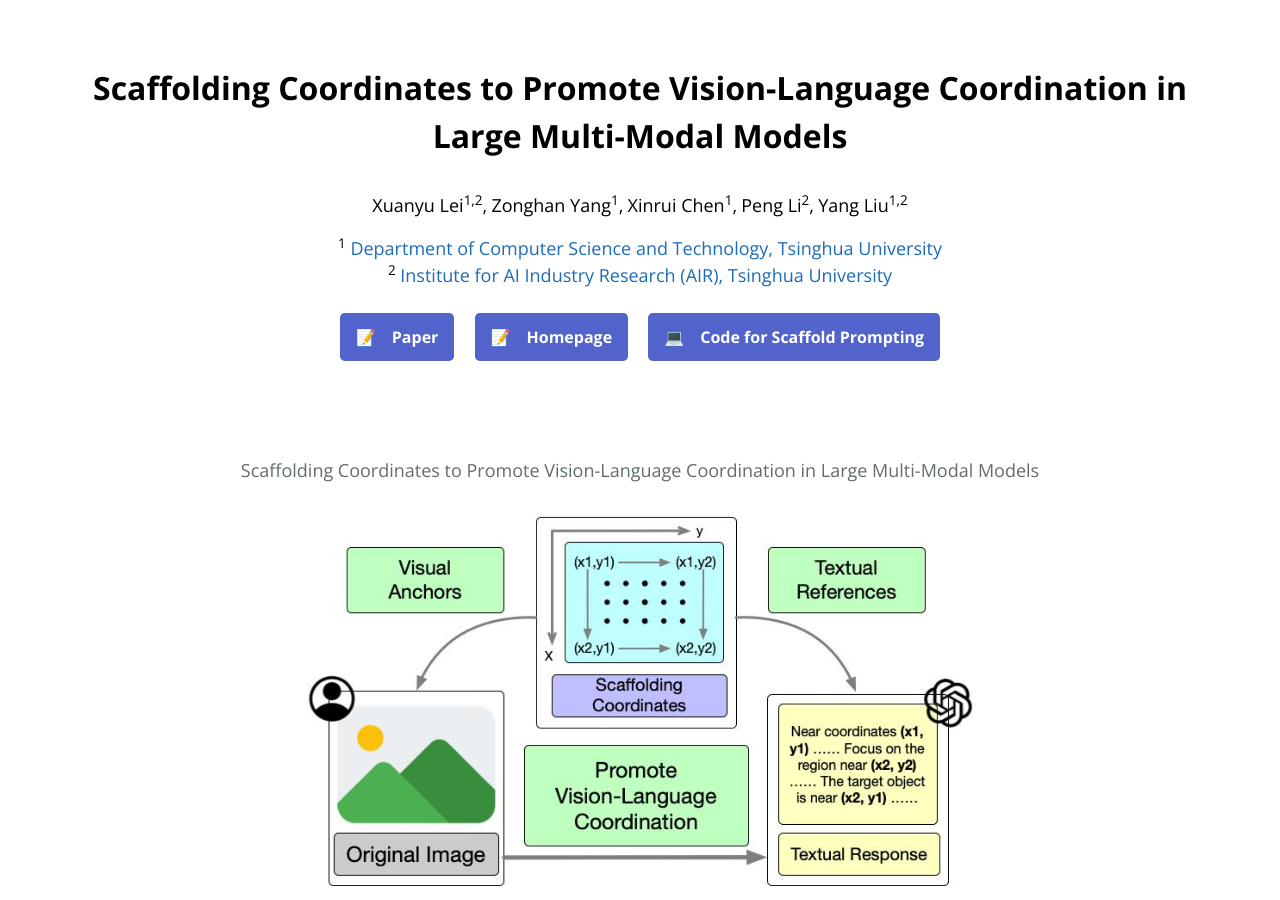
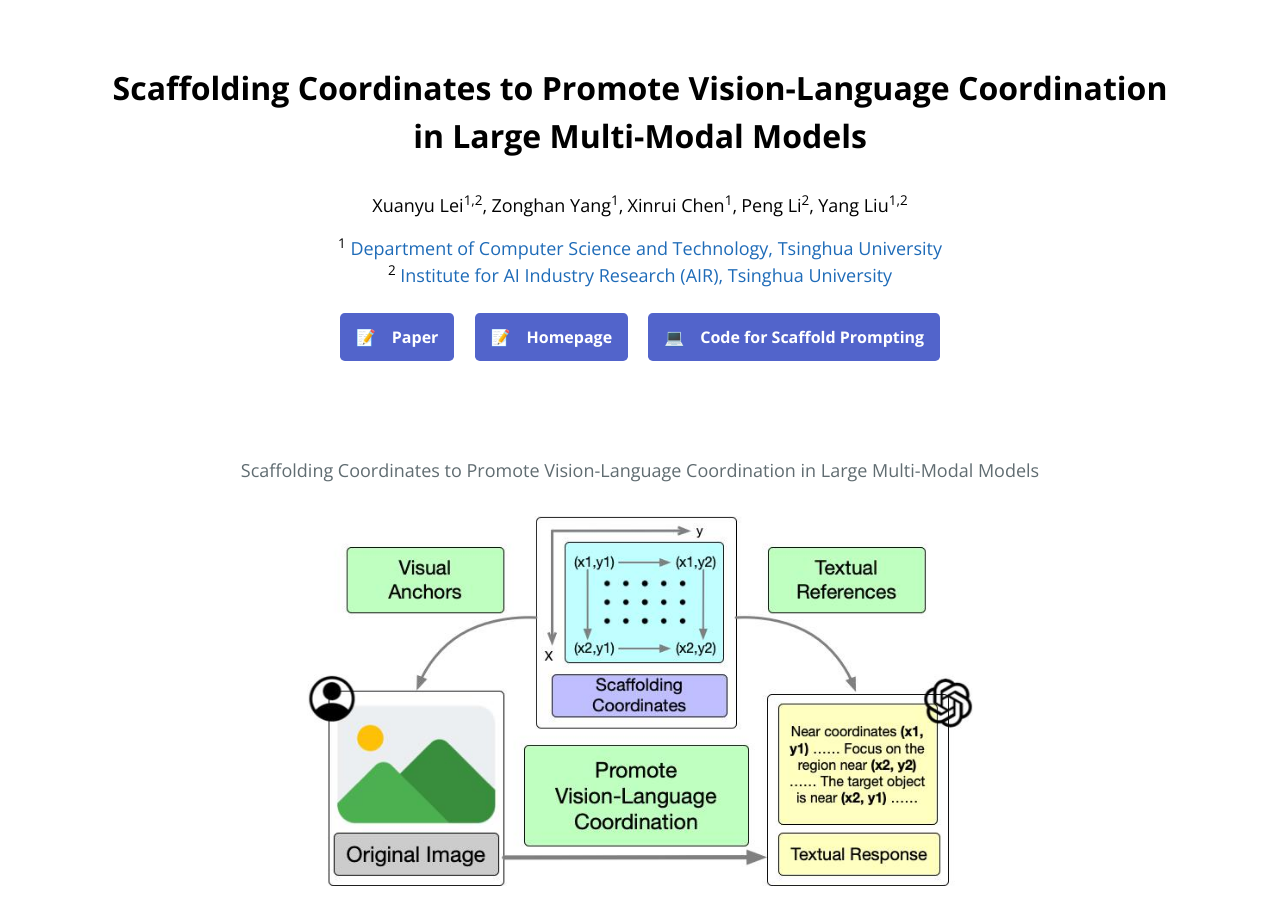
Before and after one commit to leixy20/scaffold_site, a Jekyll site: the page built from index.md, in a window 1280 px wide and 900 px high. Built offline with Jekyll 4.4.1, drawn with Linux system fonts in a browser that asks for light colours.

Commit message:
new site file

```diff
--- a/_layouts/scaffold.html
+++ b/_layouts/scaffold.html
@@ -21,7 +21,7 @@
   </head>
   <body>
     <header class="page-header" role="banner">
-      <font size=6><b>Scaffolding Coordinates to Promote Vision-Language Coordination in Large Multi-Modal Models</b></font>
+      <font size=6><b>Scaffolding Coordinates to Promote Vision-Language Coordination<br> in Large Multi-Modal Models</b></font>
 
       <div style="margin-top: 2rem">
         <font size=4><span class="author-block">Xuanyu Lei<sup>1,2</sup>,</span></font>
```
